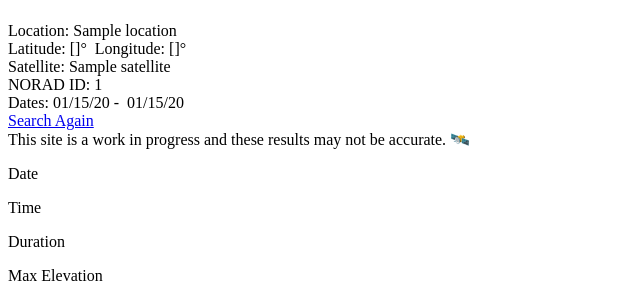
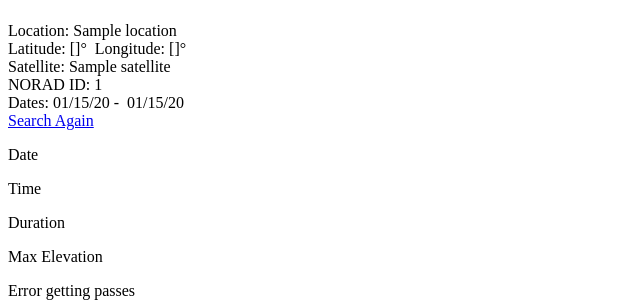
Before and after one commit to samtx/passpredict-app, a FastAPI app: template app/templates/passes.html in a window 1280 px wide. Shown: the part 102-404 px from the top of the page, without its empty margins (0-640 px from the left). Run offline with FastAPI, Linux system fonts and the light colour scheme; the template is opened without the code that fills it: most values are stand-ins (such as "Sample title", 1, 10 or a date in 2020); parts of the project's set-up code (start-up, migrations or seed data) failed here and were passed over; some libraries are stand-ins or nearby versions.

Commit message:
Remove pass list warning about accuracy of results

```diff
--- a/app/templates/passes.html
+++ b/app/templates/passes.html
@@ -41,14 +41,6 @@
                 Visible Only
             </label> -->
         </div>
-    </div>
-
-    <div class="message-container">
-        <article class="message is-warning mt-5 ml-0 mr-0">
-            <div class="message-body">
-                This site is a work in progress and these results may not be accurate. 🛰️
-            </div>
-        </article>
     </div>
 
     <!-- Alpine JS Component for returning pass results from backend API -->
```
